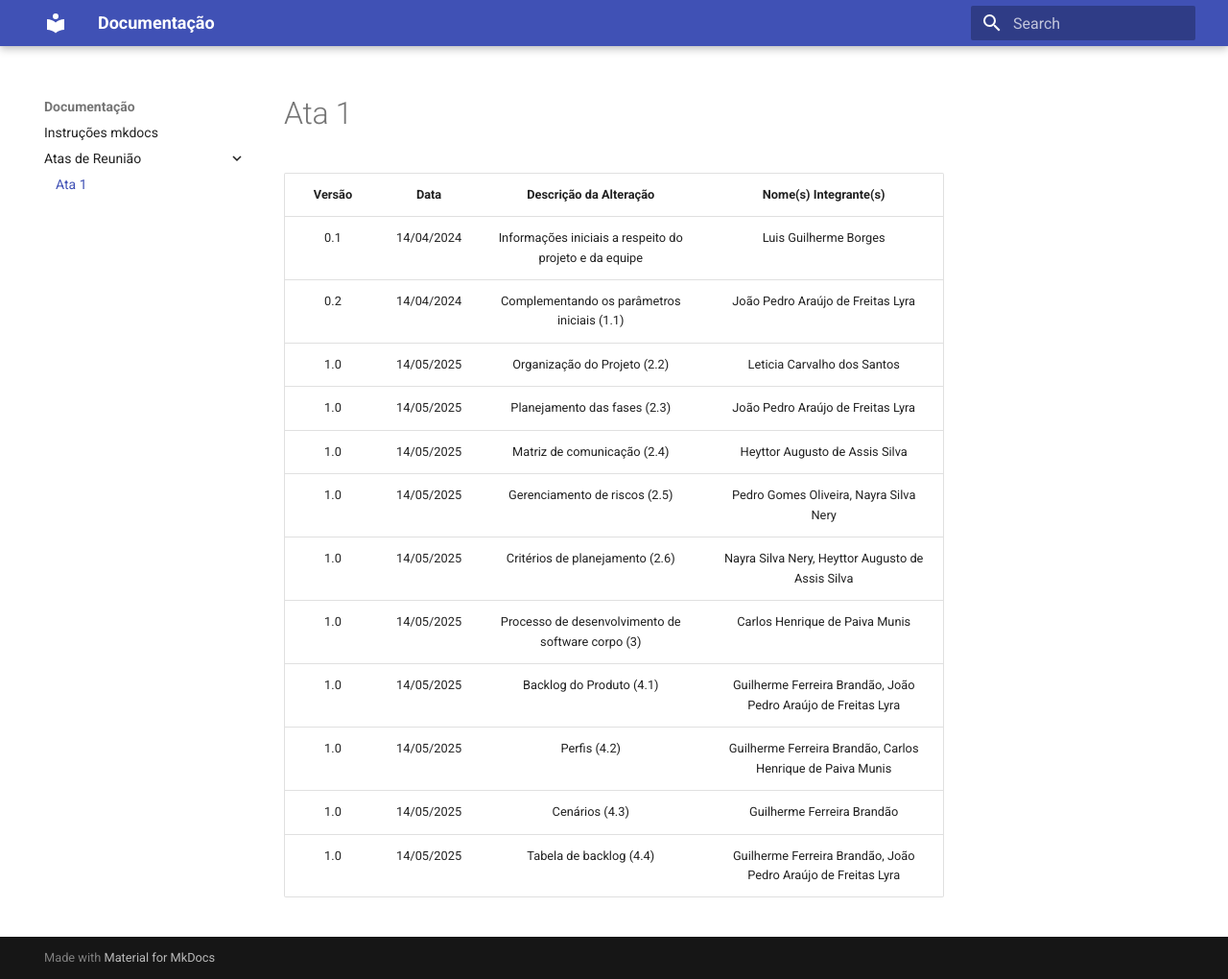
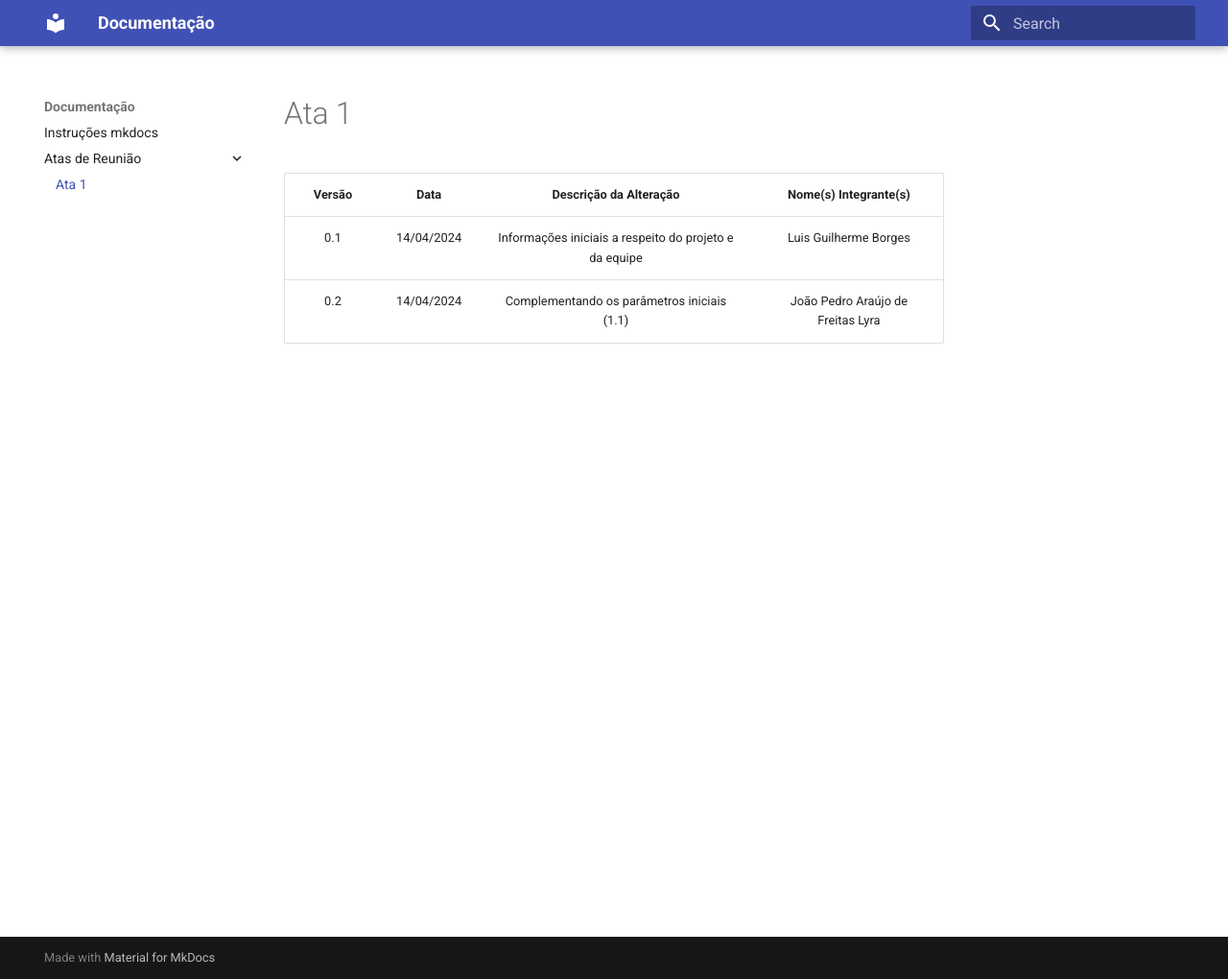
Before and after one commit to yaabdon/mds_othala_project, an MkDocs documentation site: the page built from docs/atas-reuniao/ata-reuniao-1.md, in a window 1280 px wide and 1020 px high. Shown: the whole window at 96% size. Built offline with MkDocs 1.6.1 and Material for MkDocs 9.7.7, drawn with Linux system fonts in a browser that asks for light colours.

Commit message:
Update ata-reuniao-1.md

```diff
--- a/docs/atas-reuniao/ata-reuniao-1.md
+++ b/docs/atas-reuniao/ata-reuniao-1.md
@@ -2,13 +2,3 @@
 | :----: | :--------: | :------------------------------------------------------: | :---------------------------------------------------: |
 | 0.1    | 14/04/2024 | Informações iniciais a respeito do projeto e da equipe   | Luis Guilherme Borges                                |
 | 0.2    | 14/04/2024 | Complementando os parâmetros iniciais (1.1)              | João Pedro Araújo de Freitas Lyra                    |
-| 1.0    | 14/05/2025 | Organização do Projeto (2.2)                            | Leticia Carvalho dos Santos                          |
-| 1.0    | 14/05/2025 | Planejamento das fases (2.3)                            | João Pedro Araújo de Freitas Lyra                    |
-| 1.0    | 14/05/2025 | Matriz de comunicação (2.4)                             | Heyttor Augusto de Assis Silva                       |
-| 1.0    | 14/05/2025 | Gerenciamento de riscos (2.5)                           | Pedro Gomes Oliveira, Nayra Silva Nery               |
-| 1.0    | 14/05/2025 | Critérios de planejamento (2.6)                         | Nayra Silva Nery, Heyttor Augusto de Assis Silva     |
-| 1.0    | 14/05/2025 | Processo de desenvolvimento de software corpo (3)       | Carlos Henrique de Paiva Munis                       |
-| 1.0    | 14/05/2025 | Backlog do Produto (4.1)                                | Guilherme Ferreira Brandão, João Pedro Araújo de Freitas Lyra |
-| 1.0    | 14/05/2025 | Perfis (4.2)                                             | Guilherme Ferreira Brandão, Carlos Henrique de Paiva Munis |
-| 1.0    | 14/05/2025 | Cenários (4.3)                                          | Guilherme Ferreira Brandão                           |
-| 1.0    | 14/05/2025 | Tabela de backlog (4.4)                                 | Guilherme Ferreira Brandão, João Pedro Araújo de Freitas Lyra |
```
